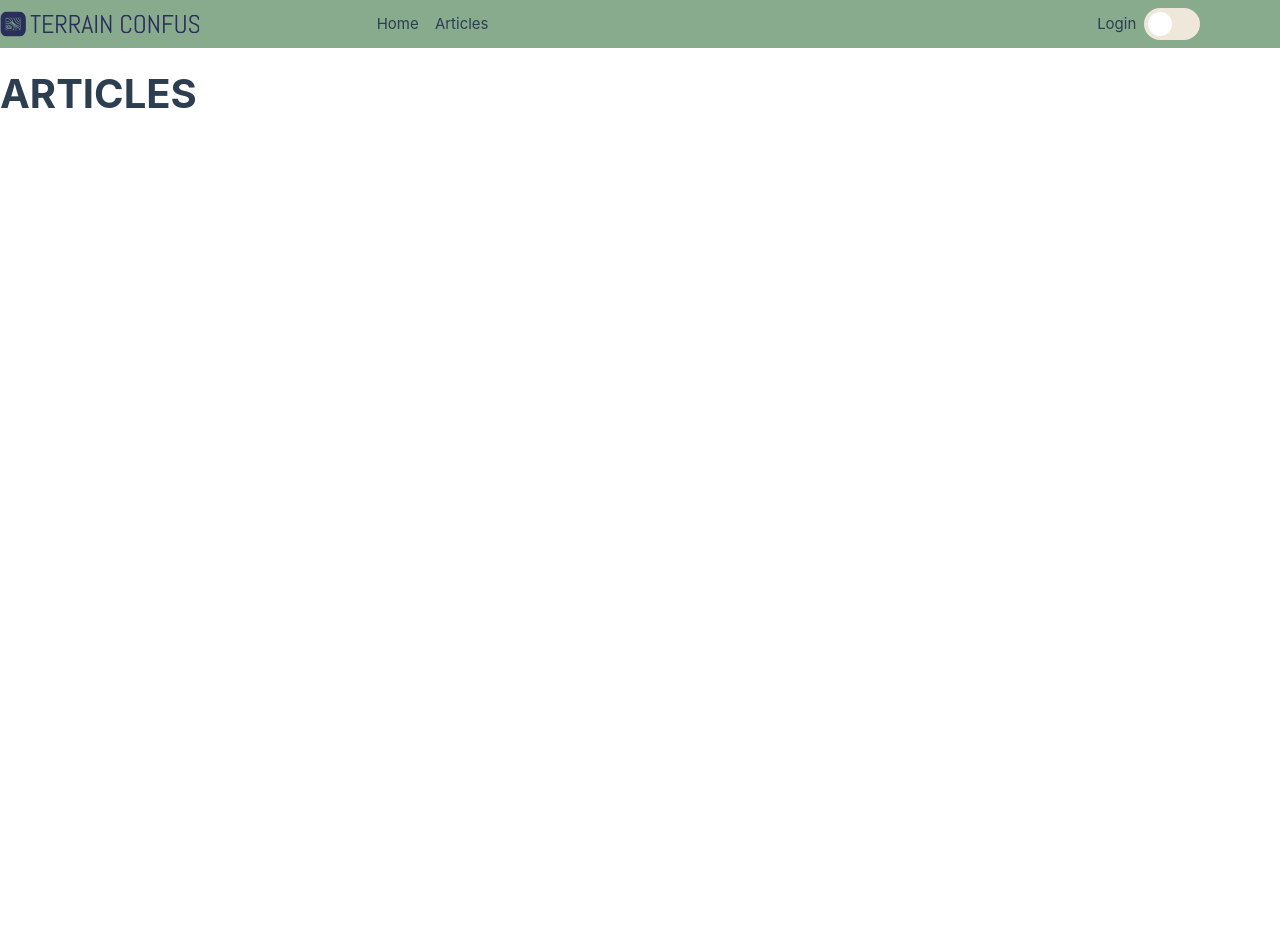
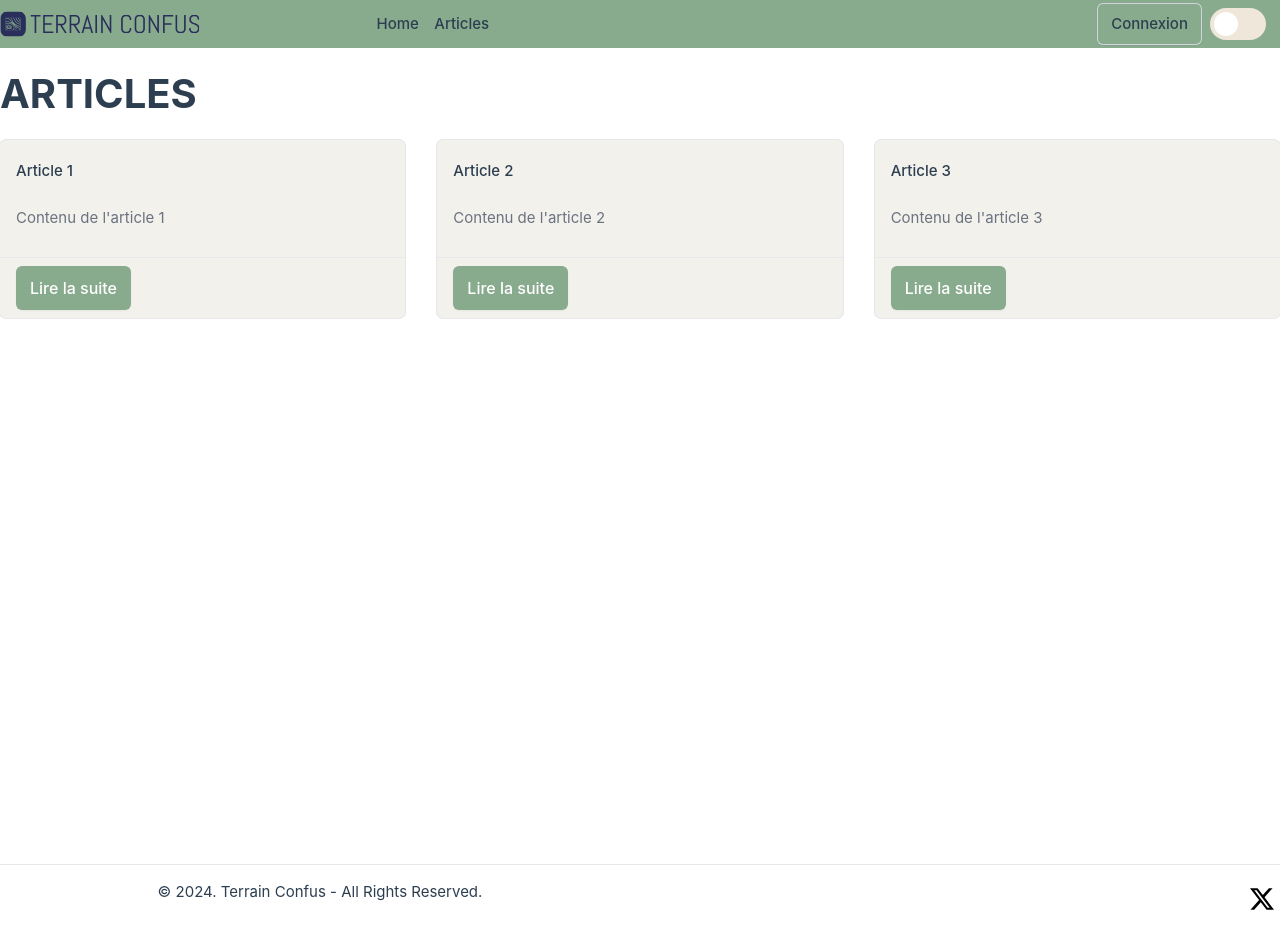
Before and after one commit to UaltarH/ESGI-4IW1-S2-SEO, a Nuxt app in the folder client/: page /articles in a window 1280 px wide. Before the commit the page ends 800 px from the top, so only its background shows below. Built offline with nearby package versions, Linux system fonts and the light colour scheme.

Commit message:
feat: footer, btn class, cards(wip)

```diff
--- a/client/app.vue
+++ b/client/app.vue
@@ -1,8 +1,9 @@
 <template>
   <main-menu :menu-items="menuItems"></main-menu>
-  <main>
+  <main class="min-h-screen">
     <NuxtPage />
   </main>
+  <main-footer />
 </template>
 <script setup lang="ts">
 import {onMounted} from 'vue';
@@ -21,8 +22,11 @@ const description = ref('Terrain confus, trouvez votre terrain confus préféré
 // This will be reactive when you change title/description above
 useHead({
   title,
+  htmlAttrs: {
+    lang: 'fr',
+  },
   meta: [
-      {
+    {
       name: 'description',
       content: description
     },
--- /dev/null
+++ b/client/assets/components/_button.scss
@@ -0,0 +1,8 @@
+@layer components {
+  .btn {
+    @apply flex-shrink-0 font-medium rounded-md text-base gap-x-2.5 px-3.5 py-2.5 shadow-sm inline-flex;
+    &--primary {
+      @apply bg-primary hover:bg-primary-light text-white dark:text-gray-900;
+    }
+  }
+}
--- a/client/assets/input.scss
+++ b/client/assets/input.scss
@@ -7,3 +7,4 @@
 @import "partials/globals";
 @import "partials/variables";
 @import "components/switch";
+@import "components/button";
--- a/client/assets/main.css
+++ b/client/assets/main.css
@@ -25,7 +25,7 @@
 
 html.dark body {
   background-color: var(--dark-blue);
-  color: var(--secondary);
+  color: var(--secondary-light);
 }
 
 main {
@@ -75,5 +75,13 @@ header h1 {
     @apply rounded-full;
   }
 }
+@layer components {
+  .btn {
+    @apply flex-shrink-0 font-medium rounded-md text-base gap-x-2.5 px-3.5 py-2.5 shadow-sm inline-flex;
+  }
+  .btn--primary {
+    @apply bg-primary hover:bg-primary-light text-white dark:text-gray-900;
+  }
+}
 
 /*# sourceMappingURL=main.css.map */
--- a/client/assets/partials/_globals.scss
+++ b/client/assets/partials/_globals.scss
@@ -24,7 +24,7 @@
 html.dark {
   body {
     background-color: var(--dark-blue);
-    color: var(--secondary);
+    color: var(--secondary-light);
   }
 }
 main {
--- a/client/components/Banner.vue
+++ b/client/components/Banner.vue
@@ -9,11 +9,8 @@
         <p class="mt-6 text-lg tracking-tight text-gray-600 dark:text-gray-300"> Terrain Confus est une plateforme de référencement des terrains confus que ce soit pour l'airsoft, l'urbex et bien plus !<br>
           Commencez à explorer gratuitement les terrains confus référencés gratuitement !</p>
         <div class="mt-10 flex flex-wrap gap-x-6 gap-y-3 justify-center">
-          <a class="focus:outline-none flex-shrink-0 font-medium rounded-md text-base gap-x-2.5 px-3.5 py-2.5 shadow-sm text-white dark:text-gray-900 bg-primary hover:bg-primary-light inline-flex items-center"
-            href="#">
-            Explorer
-          </a>
-          <button type="button" class="focus:outline-none focus-visible:outline-0 disabled:cursor-not-allowed disabled:opacity-75 flex-shrink-0 font-medium rounded-md text-base gap-x-2.5 px-3.5 py-2.5 shadow-sm ring-1 ring-inset ring-gray-300 dark:ring-gray-700 text-gray-900 dark:text-white bg-white hover:bg-gray-50 disabled:bg-white dark:bg-gray-900 dark:hover:bg-gray-800/50 dark:disabled:bg-gray-900 focus-visible:ring-2 focus-visible:ring-primary-500 dark:focus-visible:ring-primary-400 inline-flex items-center">
+          <a class="btn btn--primary" href="#">Explorer</a>
+          <button type="button" class="flex-shrink-0 font-medium rounded-md text-base gap-x-2.5 px-3.5 py-2.5 shadow-sm ring-1 ring-inset ring-gray-300 dark:ring-gray-700 text-gray-900 dark:text-white bg-white hover:bg-gray-50 dark:bg-gray-900 dark:hover:bg-gray-800/50 inline-flex items-center">
             Qui sommes-nous ?
           </button>
         </div>
--- /dev/null
+++ b/client/components/Card.vue
@@ -0,0 +1,23 @@
+<template>
+  <article class="divide-y divide-gray-200 dark:divide-gray-800 rounded-md ring-1 ring-gray-200 dark:ring-gray-800 bg-secondary-light dark:bg-gray-900">
+    <div class="xl:px-4 xl:py-5 sm:p-6 ">
+      <header>
+        <h2 class="font-medium mb-6">{{ title }}</h2>
+      </header>
+      <div class="text-gray-500 dark:text-gray-500 mb-2">
+        <slot></slot>
+      </div>
+    </div>
+    <footer class="xl:px-4 xl:py-2 sm:p-6">
+      <a href="#" class="btn btn--primary">Lire la suite</a>
+    </footer>
+  </article>
+</template>
+<script lang="ts" setup>
+import { defineProps } from 'vue';
+
+const props = defineProps({
+  title: String,
+});
+
+</script>
--- /dev/null
+++ b/client/components/MainFooter.vue
@@ -0,0 +1,24 @@
+<template>
+  <footer class="w-full border-t border-gray-200 dark:border-[#3a3960] py-4">
+    <div class="flex flex-col sm:w-full xl:w-xl sm:h-12 items-center m-auto">
+      <div class="row flex flex-row w-full">
+        <div class="flex-1 text-left">
+          <p class="text-center">© 2024. Terrain Confus - All Rights Reserved.</p>
+        </div>
+        <div class="flex-1 text-right">
+          <ul>
+            <li>
+              <a class="flex-shrink-0 font-medium rounded-md text-sm gap-x-1.5 p-1.5 hover:bg-gray-50 dark:hover:bg-dark-blue-dark inline-flex items-center" aria-label="Terrain Confus sur X" href="https://x.com/TerrainConfus" rel="noopener noreferrer" target="_blank">
+              <x class="fill-black dark:fill-white"></x>
+              </a>
+            </li>
+          </ul>
+        </div>
+      </div>
+    </div>
+  </footer>
+
+</template>
+<script setup lang="ts">
+import X from "@/components/icons/x.vue";
+</script>
--- a/client/components/MainMenu.vue
+++ b/client/components/MainMenu.vue
@@ -2,16 +2,16 @@
   <header class="bg-primary w-full h-12">
     <nav class="flex sm:w-full xl:w-xl sm:h-12 items-center flex-row m-auto">
       <h1 class="flex-1 text-left"><a href="/"><logo-with-text></logo-with-text></a></h1>
-      <ul class="flex flex-row w-full flex-2 text-center">
+      <ul class="flex flex-row w-full flex-2 text-center font-bold">
         <li v-for= "(item, index) in menuItems" class="flex justify-center items-center h-12 text-center min-w-16">
           <ul v-if="item.route == '' ">
-            <li v-for="(subItem, indexSub) in item.children" class="min-w-16 text-center"><router-link :to="subItem.route">{{ subItem.title }}</router-link></li>
+            <li v-for="(subItem, indexSub) in item.children" class="min-w-16 text-center"><router-link :to="subItem.route" class="font-medium">{{ subItem.title }}</router-link></li>
           </ul>
-          <router-link v-else :to="item.route">{{ item.title }}</router-link>
+          <router-link v-else :to="item.route" class="font-medium">{{ item.title }}</router-link>
         </li>
       </ul>
       <div class="flex flex-0.5 gap-2 items-center">
-        <router-link to="/login">Login</router-link>
+        <router-link to="/login" class="rounded-md hover:bg-primary-light px-3.5 py-2.5 shadow-sm ring-1 ring-inset ring-gray-300 dark:ring-gray-700 font-medium">Connexion</router-link>
         <dark-mode></dark-mode>
       </div>
     </nav>
--- /dev/null
+++ b/client/components/icons/x.vue
@@ -0,0 +1,6 @@
+<template>
+  <svg xmlns="http://www.w3.org/2000/svg" width="24" height="24">
+    <path
+        d="M18.901 1.153h3.68l-8.04 9.19L24 22.846h-7.406l-5.8-7.584-6.638 7.584H.474l8.6-9.83L0 1.154h7.594l5.243 6.932ZM17.61 20.644h2.039L6.486 3.24H4.298Z"/>
+  </svg>
+</template>
--- a/client/composables/useDarkMode.ts
+++ b/client/composables/useDarkMode.ts
@@ -10,6 +10,13 @@ export const useDarkMode = () => {
     }
     const applyDarkMode = ((checked: boolean) => {
         const html = document.getElementsByTagName("html")[0];
+        const toggle = document.getElementById("dark-mode-toggle");
+        if(toggle === null) {
+            return;
+        }
+        else {
+            (toggle as HTMLInputElement).checked = checked;
+        }
         if(checked) {
             html.classList.add("dark");
         } else {
--- a/client/pages/articles/index.vue
+++ b/client/pages/articles/index.vue
@@ -1,6 +1,18 @@
 <template>
   <h1>Articles</h1>
+  <div class="grid grid-cols-1 sm:grid-cols-2 xl:grid-cols-3 gap-8">
+    <Card title="Article 1">
+      <p>Contenu de l'article 1</p>
+    </Card>
+    <Card title="Article 2">
+      <p>Contenu de l'article 2</p>
+    </Card>
+    <Card title="Article 3">
+      <p>Contenu de l'article 3</p>
+    </Card>
+  </div>
 </template>
 <script lang="ts" setup>
+import Card from "@/components/Card.vue";
 
 </script>
```
Also changed, not shown: 1 other file (tests, documents, lock files or other folders).
